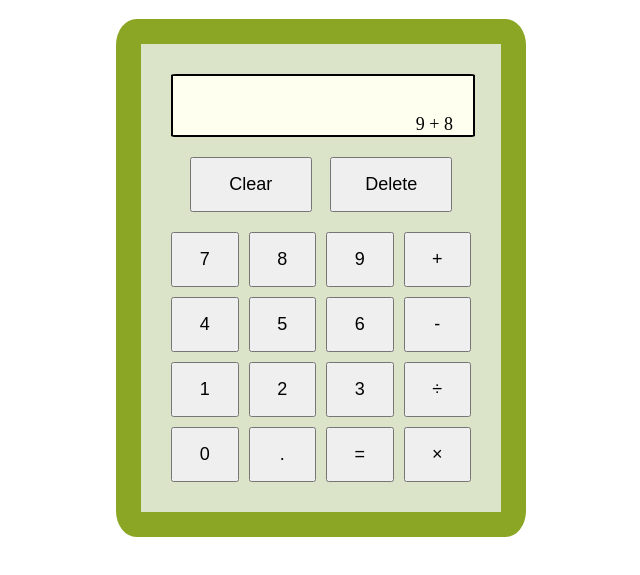
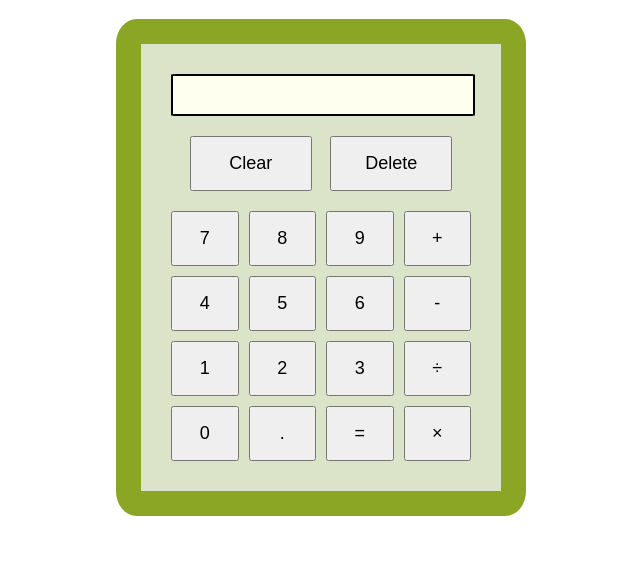
Before and after one commit to teshwar/odin-calculator, a plain HTML site: page index.html in a window 1280 px wide. Shown: the part 69-644 px from the top of the page, without its empty margins (319-959 px from the left). Drawn offline with Linux system fonts and the light colour scheme.

Commit message:
Update index.html
Remove 9+8 display there which was used to for testing layout

```diff
--- a/index.html
+++ b/index.html
@@ -10,7 +10,7 @@
     <h1>The Odin Calculator</h1>
     <div class="calculator">
       <div class="display">
-        <p id="display-text">9 + 8</p>
+        <p id="display-text"></p>
       </div>
 
       <div class="remove-buttons">
```
